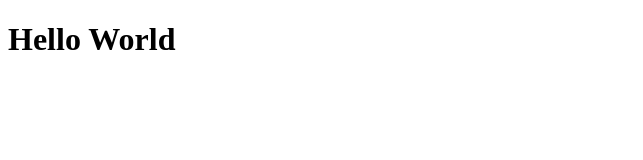
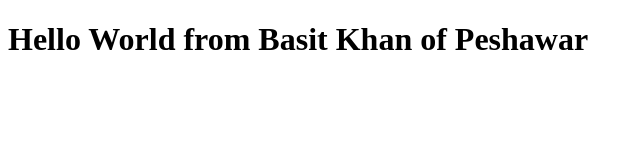
Before and after one commit to basitkhhan/BootCamp2020Sample, a plain HTML site: page index.html in a window 1280 px wide. Shown: the whole page, without its empty margins (0-643 px from the left). Drawn offline with Linux system fonts and the light colour scheme.

Commit message:
Update index.html

```diff
--- a/index.html
+++ b/index.html
@@ -6,6 +6,6 @@
     <title>Document</title>
 </head>
 <body>
-        <h1>Hello World</h1>
+        <h1>Hello World from Basit Khan of Peshawar</h1>
 </body>
 </html>
```
